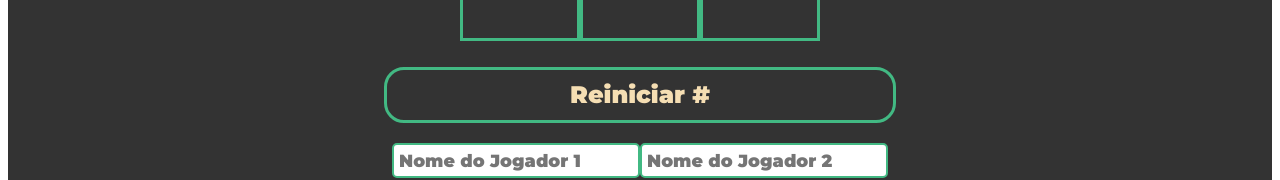
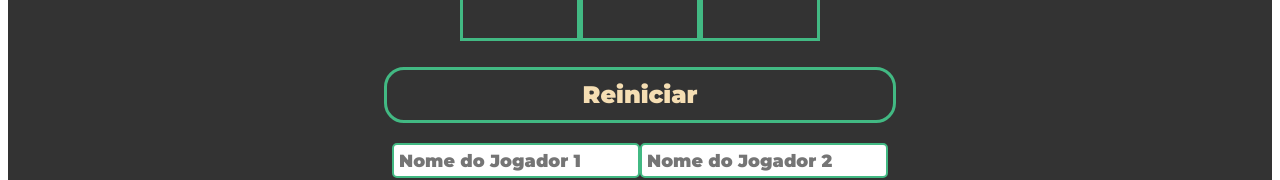
Before and after one commit to CaiaoCesar/Jogo-da-Velha-Vue.js-, a Vue app: page / in a window 1280 px wide. Shown: the part 914-1094 px from the top of the page. Built offline with nearby package versions, Linux system fonts and the light colour scheme.

Commit message:
Update GameBoard.vue

```diff
--- a/src/components/GameBoard.vue
+++ b/src/components/GameBoard.vue
@@ -19,7 +19,7 @@
   </div>
 
   <div class="btn-restart">
-    <button @click="restartGame">Reiniciar #</button>
+    <button @click="restartGame">Reiniciar</button>
   </div>
 </template>
 
```
